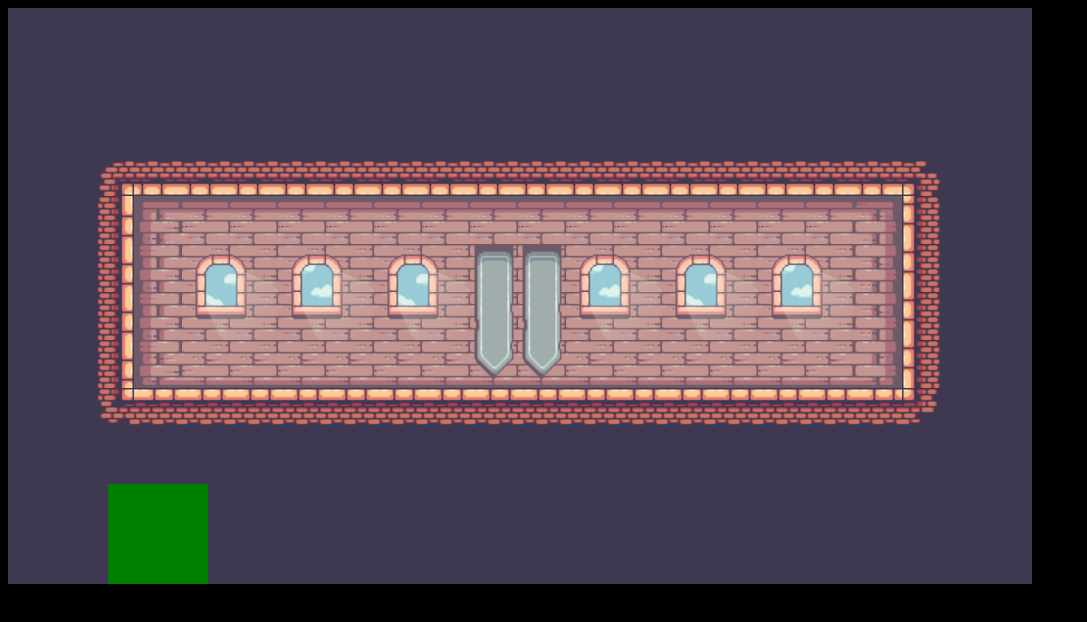
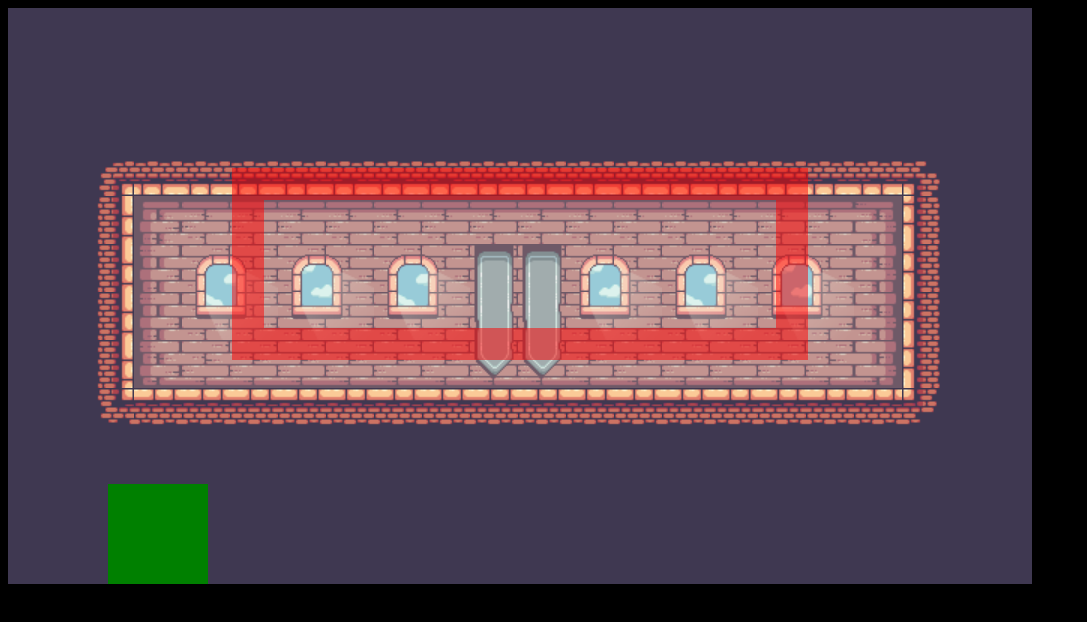
Before and after one commit to Nordtwig/kings-and-pigs, a plain HTML site: page index.html in a window 1280 px wide. Shown: the whole page, without its empty margins (0-1087 px from the left). Drawn offline with Linux system fonts and the light colour scheme.

Commit message:
Add collision layer

```diff
--- a/index.html
+++ b/index.html
@@ -5,6 +5,9 @@
 </style>
 <canvas></canvas>
 
+<script src="js/utils.js"></script>
+<script src="js/data/collisions.js"></script>
+<script src="js/data/collisionBlock.js"></script>
 <script src="js/classes/sprite.js"></script>
 <script src="js/classes/player.js"></script>
 <script src="js/eventListeners.js"></script>
--- a/index.js
+++ b/index.js
@@ -4,7 +4,8 @@ const c = canvas.getContext("2d");
 canvas.width = 1024;
 canvas.height = 576;
 
-
+const parsedCollisions = collisionsLevel1.parse2d();
+const collisionBlocks = parsedCollisions.createObjectsFrom2d();
 
 const backgroundLevel1 = new Sprite({
     position: {
@@ -35,6 +36,9 @@ function animate() {
     c.fillRect(0, 0, canvas.width, canvas.height);
 
     backgroundLevel1.draw();
+    collisionBlocks.forEach(collisionBlock => {
+        collisionBlock.draw();
+    })
 
     player.velocity.x = 0;
     if (keys.d.pressed)
--- /dev/null
+++ b/js/data/collisionBlock.js
@@ -0,0 +1,12 @@
+class CollisionBlock {
+    constructor({position}) {
+        this.position = position;
+        this.width = 32;
+        this.height = 32;
+    }
+
+    draw() {
+        c.fillStyle = "rgba(255, 0, 0, 0.5)";
+        c.fillRect(this.position.x, this.position.y, this.width, this.height);
+    }
+}
--- /dev/null
+++ b/js/data/collisions.js
@@ -0,0 +1,20 @@
+const collisionsLevel1 = [
+    0, 0, 0, 0, 0, 0, 0, 0, 0, 0, 0, 0, 0, 0, 0, 0, 0, 0, 0, 0, 0, 0, 0, 0, 0, 0, 0, 0, 0, 0, 0, 0,
+    0, 0, 0, 0, 0, 0, 0, 0, 0, 0, 0, 0, 0, 0, 0, 0, 0, 0, 0, 0, 0, 0, 0, 0, 0, 0, 0, 0, 0, 0, 0, 0,
+    0, 0, 0, 0, 0, 0, 0, 0, 0, 0, 0, 0, 0, 0, 0, 0, 0, 0, 0, 0, 0, 0, 0, 0, 0, 0, 0, 0, 0, 0, 0, 0,
+    0, 0, 0, 0, 0, 0, 0, 0, 0, 0, 0, 0, 0, 0, 0, 0, 0, 0, 0, 0, 0, 0, 0, 0, 0, 0, 0, 0, 0, 0, 0, 0,
+    0, 0, 0, 0, 0, 0, 0, 0, 0, 0, 0, 0, 0, 0, 0, 0, 0, 0, 0, 0, 0, 0, 0, 0, 0, 0, 0, 0, 0, 0, 0, 0,
+    0, 0, 0, 0, 0, 0, 0, 101, 101, 101, 101, 101, 101, 101, 101, 101, 101, 101, 101, 101, 101, 101, 101, 101, 101, 0, 0, 0, 0, 0, 0, 0,
+    0, 0, 0, 0, 0, 0, 0, 101, 0, 0, 0, 0, 0, 0, 0, 0, 0, 0, 0, 0, 0, 0, 0, 0, 101, 0, 0, 0, 0, 0, 0, 0,
+    0, 0, 0, 0, 0, 0, 0, 101, 0, 0, 0, 0, 0, 0, 0, 0, 0, 0, 0, 0, 0, 0, 0, 0, 101, 0, 0, 0, 0, 0, 0, 0,
+    0, 0, 0, 0, 0, 0, 0, 101, 0, 0, 0, 0, 0, 0, 0, 0, 0, 0, 0, 0, 0, 0, 0, 0, 101, 0, 0, 0, 0, 0, 0, 0,
+    0, 0, 0, 0, 0, 0, 0, 101, 0, 0, 0, 0, 0, 0, 0, 0, 0, 0, 0, 0, 0, 0, 0, 0, 101, 0, 0, 0, 0, 0, 0, 0,
+    0, 0, 0, 0, 0, 0, 0, 101, 101, 101, 101, 101, 101, 101, 101, 101, 101, 101, 101, 101, 101, 101, 101, 101, 101, 0, 0, 0, 0, 0, 0, 0,
+    0, 0, 0, 0, 0, 0, 0, 0, 0, 0, 0, 0, 0, 0, 0, 0, 0, 0, 0, 0, 0, 0, 0, 0, 0, 0, 0, 0, 0, 0, 0, 0,
+    0, 0, 0, 0, 0, 0, 0, 0, 0, 0, 0, 0, 0, 0, 0, 0, 0, 0, 0, 0, 0, 0, 0, 0, 0, 0, 0, 0, 0, 0, 0, 0,
+    0, 0, 0, 0, 0, 0, 0, 0, 0, 0, 0, 0, 0, 0, 0, 0, 0, 0, 0, 0, 0, 0, 0, 0, 0, 0, 0, 0, 0, 0, 0, 0,
+    0, 0, 0, 0, 0, 0, 0, 0, 0, 0, 0, 0, 0, 0, 0, 0, 0, 0, 0, 0, 0, 0, 0, 0, 0, 0, 0, 0, 0, 0, 0, 0,
+    0, 0, 0, 0, 0, 0, 0, 0, 0, 0, 0, 0, 0, 0, 0, 0, 0, 0, 0, 0, 0, 0, 0, 0, 0, 0, 0, 0, 0, 0, 0, 0,
+    0, 0, 0, 0, 0, 0, 0, 0, 0, 0, 0, 0, 0, 0, 0, 0, 0, 0, 0, 0, 0, 0, 0, 0, 0, 0, 0, 0, 0, 0, 0, 0,
+    0, 0, 0, 0, 0, 0, 0, 0, 0, 0, 0, 0, 0, 0, 0, 0, 0, 0, 0, 0, 0, 0, 0, 0, 0, 0, 0, 0, 0, 0, 0, 0
+];
--- /dev/null
+++ b/js/utils.js
@@ -0,0 +1,26 @@
+Array.prototype.parse2d = function() {
+    const rows = [];
+    for (let i = 0; i < this.length; i+=32) {
+        rows.push(this.slice(i, i + 32))
+    }
+
+    return rows;
+}
+
+Array.prototype.createObjectsFrom2d = function () {
+    const objects = [];
+    this.forEach((row, y) => {
+        row.forEach((symbol, x) => {
+            if (symbol===101) {
+                objects.push(new CollisionBlock({
+                    position: {
+                        x: x * 32,
+                        y: y * 32
+                    }
+                }));
+            }
+        })
+    });
+
+    return objects;
+}
```
